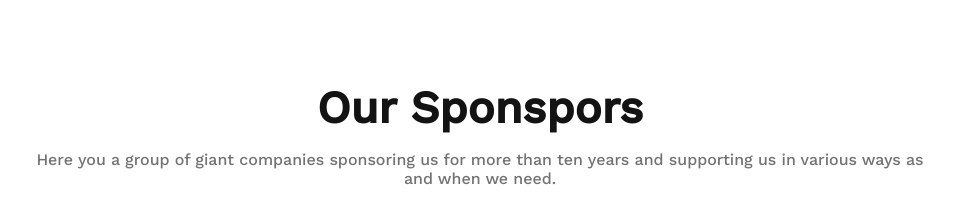
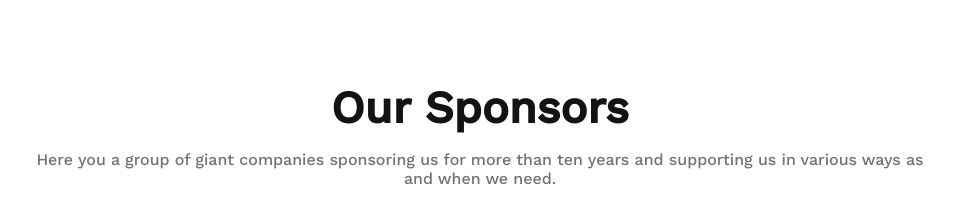
Before and after one commit to bishwajit1965/A-02-g3-architects, a plain HTML site: page index.html in a window 1280 px wide. Shown: the part 2376-2574 px from the top of the page, without its empty margins (160-1119 px from the left). Drawn offline with nearby package versions, Linux system fonts and the light colour scheme.

Commit message:
Committed finally

```diff
--- a/index.html
+++ b/index.html
@@ -198,7 +198,7 @@
       <!-- Our sponsors section begins -->
       <section class="our-sponsors">
         <div class="sponsor-heading">
-          <h2 class="sponsors-title">Our Sponspors</h2>
+          <h2 class="sponsors-title">Our Sponsors</h2>
           <p class="sponsors-description">
             Here you a group of giant companies sponsoring us for more than ten
             years and supporting us in various ways as and when we need.
```
